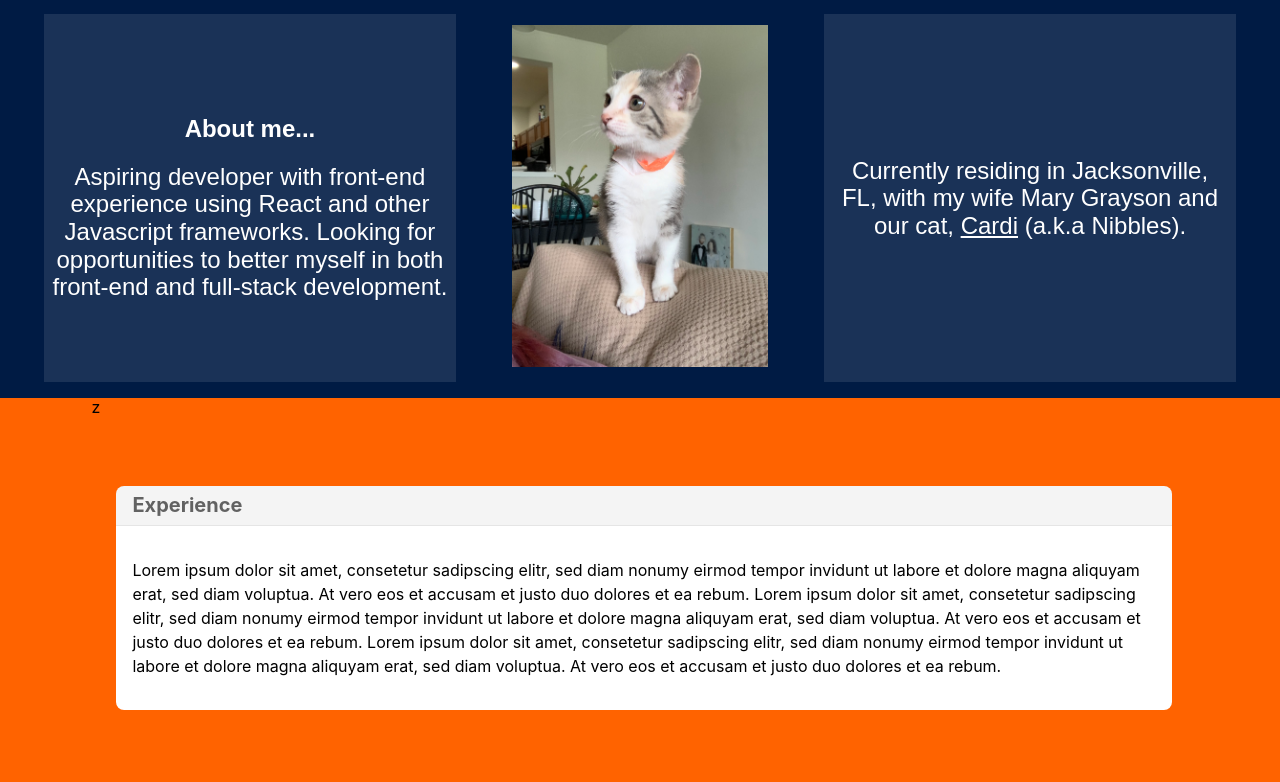
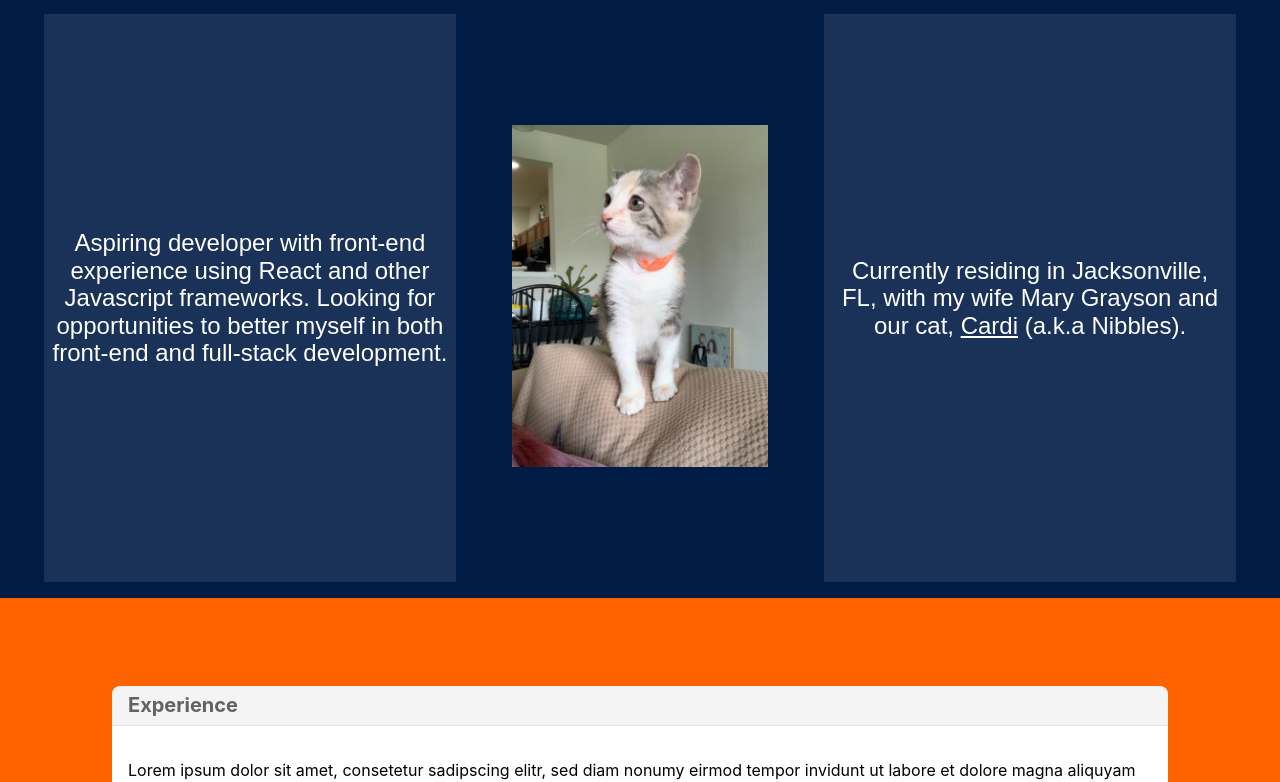
Before and after one commit to heyitsaking/heyitsaking.github.io, a React (Create React App) app: page / in a window 1280 px wide. Shown: the part 802-1584 px from the top of the page. Built offline with nearby package versions, Linux system fonts and the light colour scheme.

Commit message:
modified components

```diff
--- a/src/components/InfoPanel/InfoPanel.js
+++ b/src/components/InfoPanel/InfoPanel.js
@@ -3,7 +3,7 @@ import './InfoPanel.css';
 
 const InfoPanel = ({bgColor, cardTitle}) => {
     return (
-        <div className={`flex justify-center info-panel ${bgColor} vh-50-ns`}>z
+        <div className={`flex justify-center info-panel ${bgColor} vh-50-ns`}>
             <article className="flex flex-column justify-center hidden mt4 mh3 mb4">
                 <h1 className="f4 bg-near-white br3 br--top black-60 mv0 pv2 ph3">{cardTitle}</h1>
                 <div className="pa3 bt b--black-10 bg-white br--bottom br3">
--- a/src/components/ProfilePanel/ProfilePanel.js
+++ b/src/components/ProfilePanel/ProfilePanel.js
@@ -2,18 +2,13 @@ import React from 'react';
 
 const ProfilePanel = ({bgColor, onLinkClick}) => {
     return (
-        <div className={`flex justify-center info-panel ${bgColor} vh-50-ns`}>
+        <div className={`flex justify-center info-panel ${bgColor} vh-75-ns`}>
             <div className="flex-ns items-center justify-around-ns ph3-ns mv3 avenir">
                 <div className="dtc-ns tc w-33-ns h-100-ns">
-                    <div className="flex flex-column justify-center white bg-white-10 ph2-ns ph4 h-inherit">
-                        <h2 className={`f3 fw9`}>
-                            About me...
-                        </h2>
-                        <div className={`f3`}>
-                            Aspiring developer with front-end experience using React and other Javascript
-                            frameworks. Looking for opportunities to better myself in both front-end
-                            and full-stack development.
-                        </div>
+                    <div className="flex flex-column justify-center white bg-white-10 ph2-ns ph4 h-inherit f3">
+                        Aspiring developer with front-end experience using React and other Javascript
+                        frameworks. Looking for opportunities to better myself in both front-end
+                        and full-stack development.
                     </div>
                 </div>
                 <div className="dtc-ns tc dn pv4 w-33-ns mw5">
```
